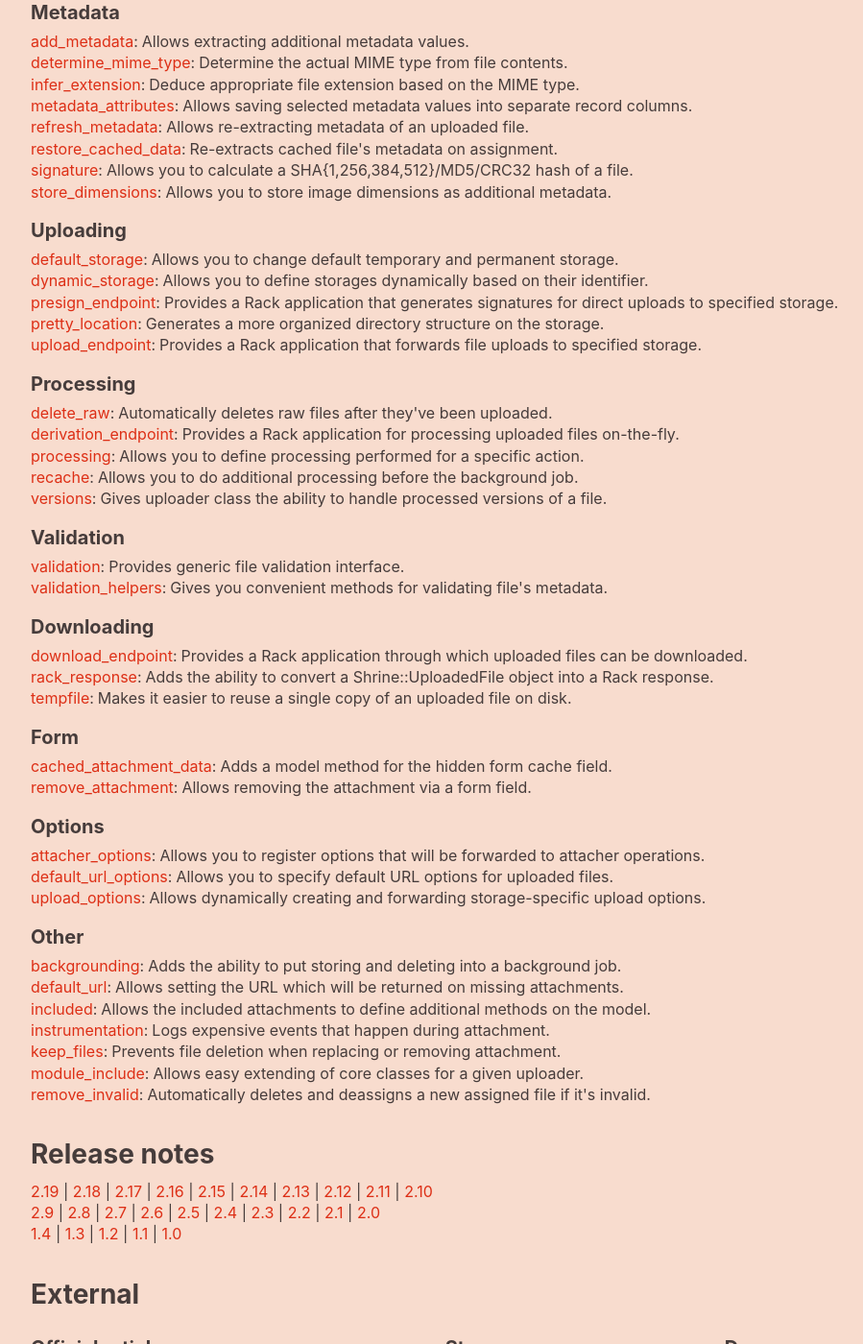
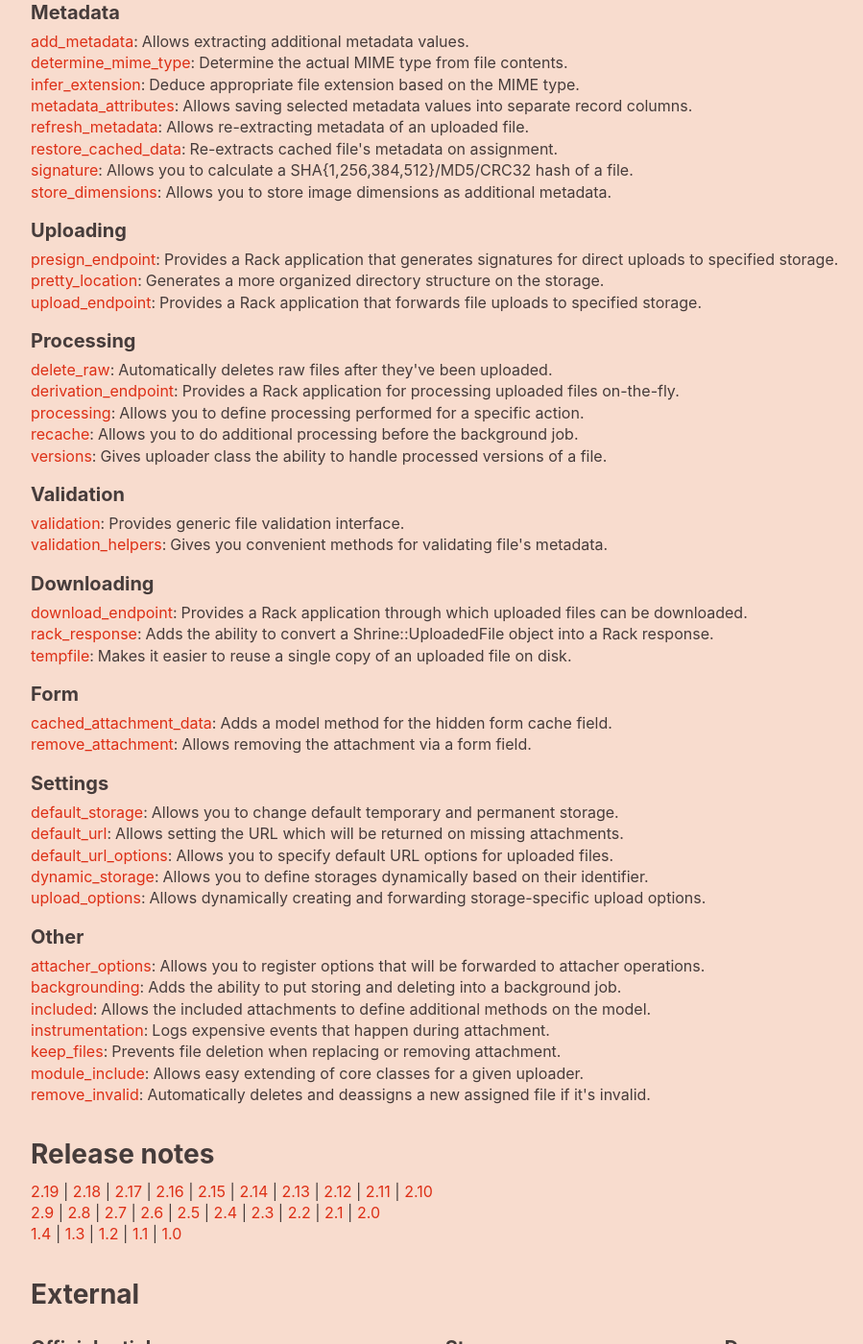
Before and after one commit to avinashcodeer/Romenics, a Jekyll site: the page built from www/index.html, in a window 1280 px wide and 1400 px high, scrolled down 861 px. Shown: the whole window at 96% size, without its empty margins (106-1005 px from the left). Built offline with Jekyll 4.4.1, drawn with Linux system fonts in a browser that asks for light colours; emoji names are drawn with the system emoji font; some of the changed lines change nothing that is shown.

Commit message:
Tweak plugin categorization some more

```diff
--- a/www/_data/plugins.yml
+++ b/www/_data/plugins.yml
@@ -54,12 +54,6 @@
 
 Uploading:
   -
-    name: default_storage
-    description: Allows you to change default temporary and permanent storage.
-  -
-    name: dynamic_storage
-    description: Allows you to define storages dynamically based on their identifier.
-  -
     name: presign_endpoint
     description: Provides a Rack application that generates signatures for direct uploads to specified storage.
   -
@@ -113,24 +107,30 @@
     name: remove_attachment
     description: Allows removing the attachment via a form field.
 
-Options:
+Settings:
   -
-    name: attacher_options
-    description: Allows you to register options that will be forwarded to attacher operations.
+    name: default_storage
+    description: Allows you to change default temporary and permanent storage.
+  -
+    name: default_url
+    description: Allows setting the URL which will be returned on missing attachments.
   -
     name: default_url_options
     description: Allows you to specify default URL options for uploaded files.
+  -
+    name: dynamic_storage
+    description: Allows you to define storages dynamically based on their identifier.
   -
     name: upload_options
     description: Allows dynamically creating and forwarding storage-specific upload options.
 
 Other:
   -
+    name: attacher_options
+    description: Allows you to register options that will be forwarded to attacher operations.
+  -
     name: backgrounding
     description: Adds the ability to put storing and deleting into a background job.
-  -
-    name: default_url
-    description: Allows setting the URL which will be returned on missing attachments.
   -
     name: included
     description: Allows the included attachments to define additional methods on the model.
```
